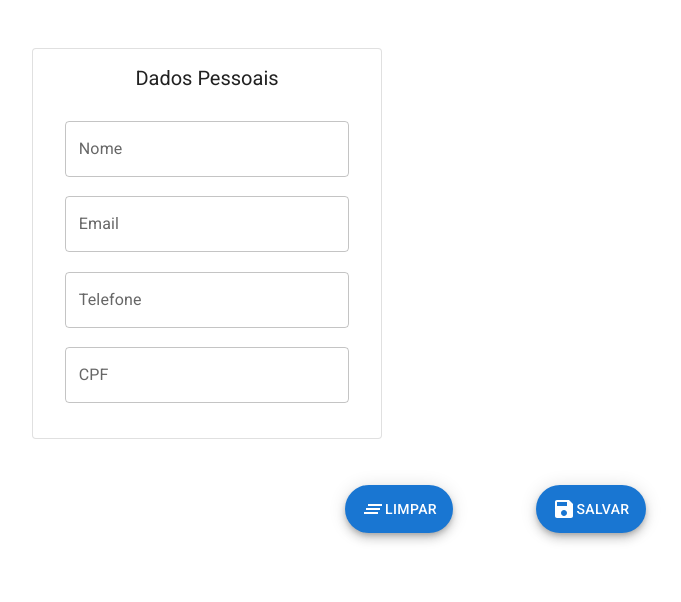
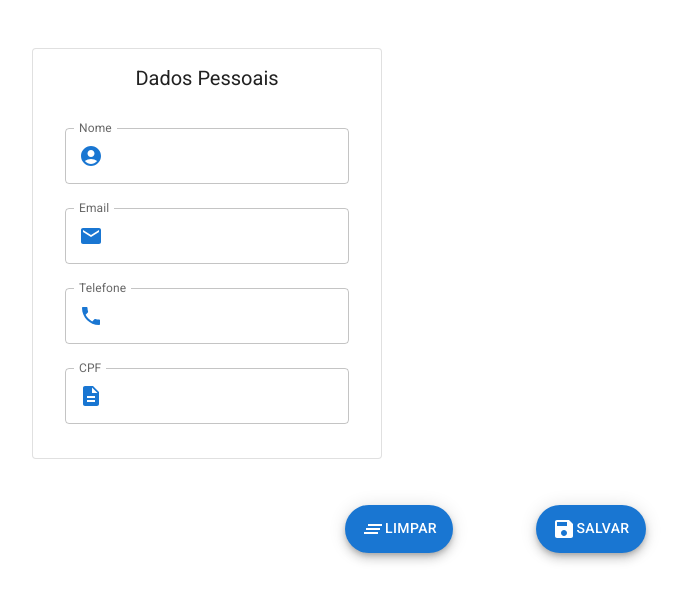
Before and after one commit to Eslley/desafio-react, a React (Create React App) app: page / in a window 1280 px wide. Shown: the top 602 px of the page, without its empty margins (145-826 px from the left). Built offline with nearby package versions, Linux system fonts and the light colour scheme.

Commit message:
#1 Ajustes de estilo e mensagem de CPF inválido

```diff
--- a/src/components/FormDadosPessoais.js
+++ b/src/components/FormDadosPessoais.js
@@ -1,4 +1,5 @@
-import { Grid, TextField } from "@mui/material"
+import { AccountCircle, Description, Email, Phone } from "@mui/icons-material"
+import { Grid, InputAdornment, TextField } from "@mui/material"
 import { useEffect } from "react"
 import util from "../providers/util"
 
@@ -15,54 +16,93 @@ function Form({ register, errors }) {
     return (
 
         <Grid container direction="column" textAlign="center">
-            <Grid sx={{ marginY: "0.6em" }} item>
+            <Grid item>
                 <TextField
+                    margin='normal'
                     sx={{ width: "90%" }}
                     label="Nome"
                     type="text"
-                    {...register("name", { required: true})}
+                    InputProps={{
+                        startAdornment: (
+                            <InputAdornment position="start">
+                                <AccountCircle color="primary" />
+                            </InputAdornment>
+                        ),
+                    }}
+                    {...register("name", { required: true })}
                     helperText={errors.name ? "O nome é obrigatório" : ""}
                     error={!!errors.name}
                 />
             </Grid>
 
-            <Grid sx={{ marginY: "0.6em" }} item>
+            <Grid item>
                 <TextField
+                    margin='normal'
                     sx={{ width: "90%" }}
                     label="Email"
                     type="email"
-                    {...register("email", { required: true, pattern: {
-                        value: /^[A-Z0-9._%+-]+@[A-Z0-9.-]+\.[A-Z]{2,}$/i,
-                        message: "Email inválido"
-                      }})}
+                    InputProps={{
+                        startAdornment: (
+                            <InputAdornment position="start">
+                                <Email color="primary" />
+                            </InputAdornment>
+                        ),
+                    }}
+                    {...register("email", {
+                        required: true, pattern: {
+                            value: /^[A-Z0-9._%+-]+@[A-Z0-9.-]+\.[A-Z]{2,}$/i,
+                            message: "Email inválido"
+                        }
+                    })}
                     helperText={errors.email?.type === 'required' ? "O email é obrigatório" : errors.email && errors.email.message}
                     error={!!errors.email}
                 />
             </Grid>
 
-            <Grid sx={{ marginY: "0.6em" }} item>
+            <Grid item>
                 <TextField
+                    margin='normal'
                     sx={{ width: "90%" }}
                     label="Telefone"
                     type="tel"
-                    {...register("cell", { required: true, pattern: {
-                        value: /^\([0-9]{2}\)\s{0,1}[0-9]{4,5}\-[0-9]{4}$/,
-                        message: "Telefone inválido"
-                      }})}
+                    InputProps={{
+                        startAdornment: (
+                            <InputAdornment position="start">
+                                <Phone color="primary" />
+                            </InputAdornment>
+                        ),
+                    }}
+                    {...register("cell", {
+                        required: true, pattern: {
+                            value: /^\([0-9]{2}\)\s{0,1}[0-9]{4,5}\-[0-9]{4}$/,
+                            message: "Telefone inválido"
+                        }
+                    })}
                     onInput={maskCell}
                     helperText={errors.cell?.type === 'required' ? "O telefone é obrigatório" : errors.cell && errors.cell.message}
                     error={!!errors.cell}
                 />
             </Grid>
 
-            <Grid sx={{ marginY: "0.6em" }} item>
+            <Grid item>
                 <TextField
+                    margin='normal'
                     sx={{ width: "90%" }}
                     label="CPF"
                     type="text"
-                    {...register("cpf", { required: true, pattern: /\d{3}\.\d{3}\.\d{3}\-\d{2}/g })}
+                    InputProps={{
+                        startAdornment: (
+                            <InputAdornment position="start">
+                                <Description color="primary" />
+                            </InputAdornment>
+                        ),
+                    }}
+                    {...register("cpf", { required: true, pattern: {
+                        value: /\d{3}\.\d{3}\.\d{3}\-\d{2}/,
+                        message: "CPF inválido"
+                    } })}
                     onInput={maskCPF}
-                    helperText={errors.cpf ? "O CPF é obrigatório" : ""}
+                    helperText={errors.cpf?.type === 'required' ? "O CPF é obrigatório" : errors.cpf && errors.cpf.message}
                     error={!!errors.cpf}
                 />
 
```
